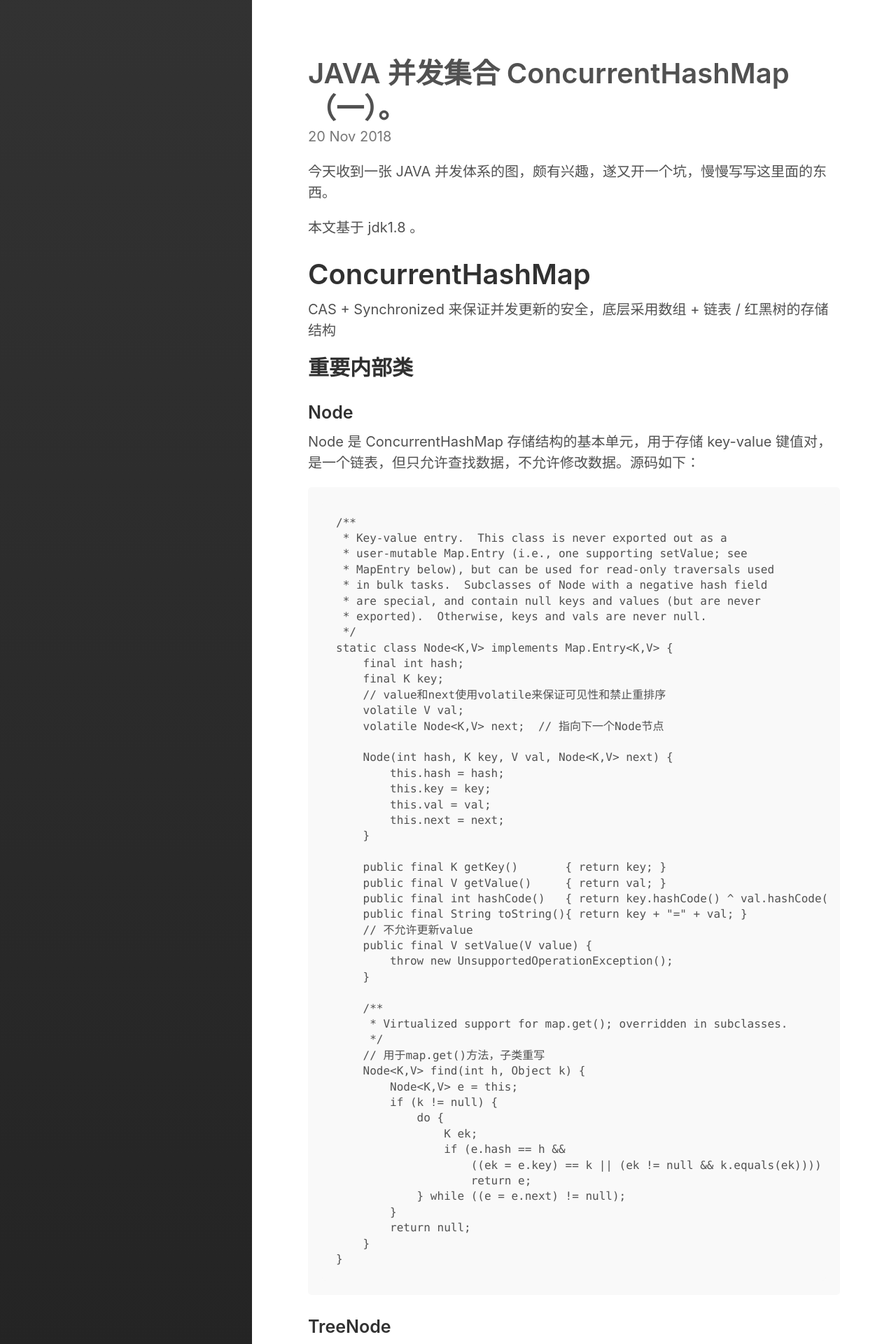
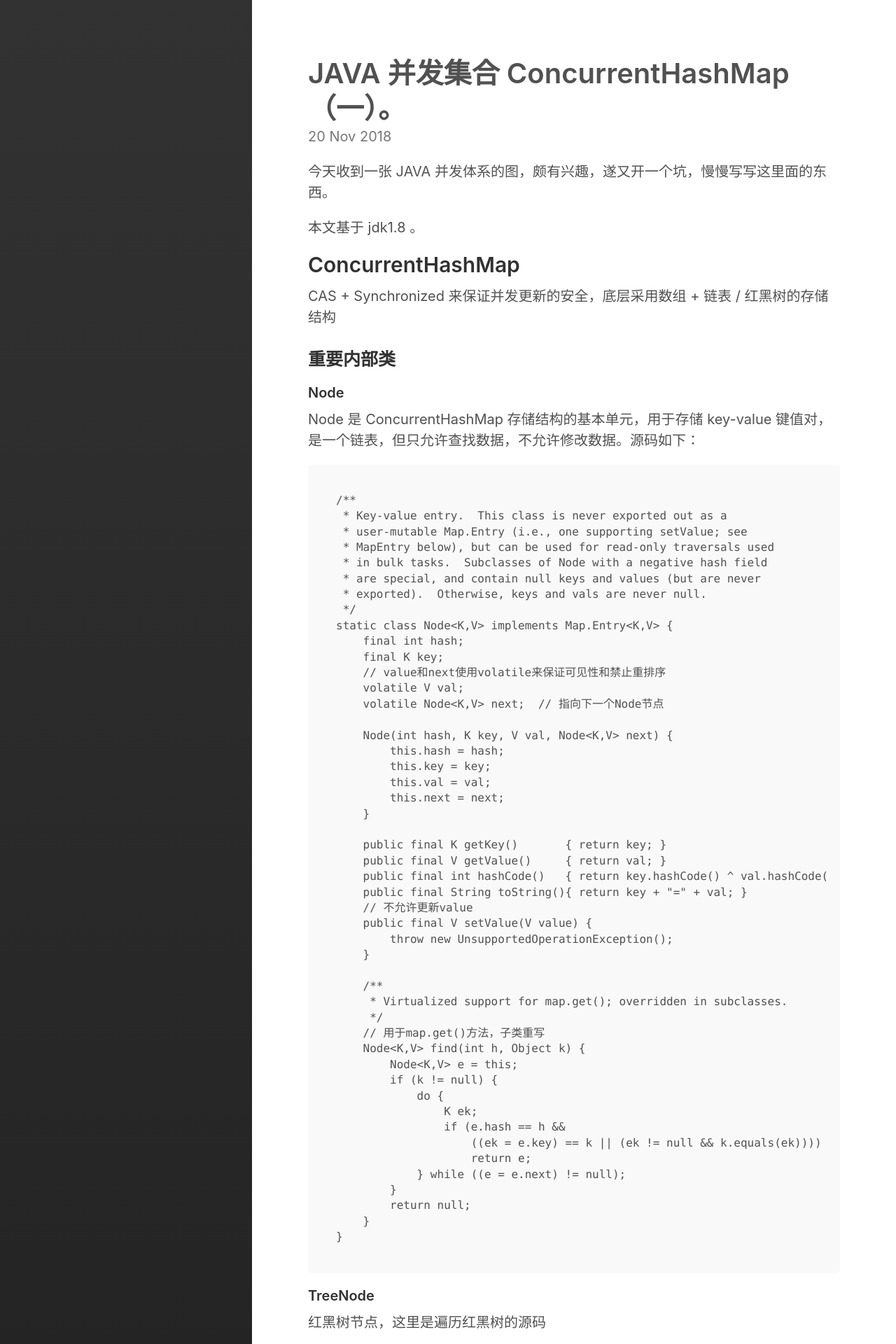
Before and after one commit to xinghelanchen/xinghelanchen.github.io, a Jekyll site: the page built from _posts/2018-11-20-JAVA并发集合ConcurrentHashMap（一）.md, in a window 1280 px wide. Shown: the top 1920 px of the page at 70% size. Built offline with Jekyll 4.4.1, drawn with Linux system fonts in a browser that asks for light colours; some of the changed text lies outside the part shown.

Commit message:
20181204

````diff
--- a/_posts/2018-11-20-JAVA并发集合ConcurrentHashMap（一）.md
+++ b/_posts/2018-11-20-JAVA并发集合ConcurrentHashMap（一）.md
@@ -7,13 +7,13 @@
 
 本文基于 jdk1.8 。
 
-# ConcurrentHashMap
+## ConcurrentHashMap
 
 CAS + Synchronized 来保证并发更新的安全，底层采用数组 + 链表 / 红黑树的存储结构
 
-## 重要内部类
+### 重要内部类
 
-### Node
+#### Node
 
 Node 是 ConcurrentHashMap 存储结构的基本单元，用于存储 key-value 键值对，是一个链表，但只允许查找数据，不允许修改数据。源码如下：
 
@@ -68,7 +68,7 @@
 }
 ```
 
-### TreeNode
+#### TreeNode
 
 红黑树节点，这里是遍历红黑树的源码
 
@@ -109,17 +109,17 @@
 }
 ```
 
-### TreeBin
+#### TreeBin
 
 相当于一颗红黑树，其构造方法其实就是构造红黑树的过程，封装 TreeNode 的容器，提供了转化红黑树的一些条件和锁的控制，封装了红黑树增删以及旋转节点操作，并且存了树的根节点
 
-### ForwardingNode
+#### ForwardingNode
 
 辅助节点，用于 ConcurrentHashMap扩容操作，只有 table 发生扩容的时候，ForwardingNode 才会发挥作用，作为一个占位符放在 table 中表示当前节点为 null 或则已经被移动。
 
 关于线程不安全的 HashMap 的扩容会出现死循环的情况，这个文章 [A Beautiful Race Condition](https://mailinator.blogspot.com/2009/06/beautiful-race-condition.html) 讲的很棒。
 
-### sizeCtr
+#### sizeCtr
 
 控制标识符，用来控制table初始化和扩容操作的
 
@@ -131,9 +131,9 @@
 
 * 正数或 0 代表 hash 表还没有被初始化，这个数值表示初始化或下一次扩容的大小。
 
-## 重要操作
+### 重要操作
 
-### initTable
+#### initTable
 
 ConcurrentHashMap 初始化方法，这个操作不在构造函数调用，而是在 put 的时候调用。
 
@@ -145,7 +145,7 @@
 CAS 比较交换的过程可以通俗的理解为 CAS(V,O,N) ，包含三个值分别为：V 内存地址存放的实际值；O 预期的值（旧值）；N 更新的新值。当 V 和 O 相同时，也就是说旧值和内存中实际的值相同表明该值没有被其他线程更改过，即该旧值 O 就是目前来说最新的值了，自然而然可以将新值N赋值给 V 。反之， V 和 O 不相同，表明该值已经被其他线程改过了则该旧值 O 不是最新版本的值了，所以不能将新值 N 赋给 V ，返回 V 即可。当多个线程使用 CAS 操作一个变量是，只有一个线程会成功，并成功更新，其余会失败。失败的线程会重新尝试，当然也可以选择挂起线程。
 ```
 
-### put
+#### put
 
 table 为 null，线程进入初始化步骤，如果有其他线程正在初始化，该线程挂起。
 
@@ -155,11 +155,11 @@
 
 其余情况就是按照链表或者红黑树结构插入节点，需要同步（加锁）。
 
-### get
+#### get
 
 从链表/红黑树节点获取
 
-### 扩容
+#### 扩容
 
 构建一个 nextTable，其大小为原来的两倍，这个步骤也是 CAS 操作
 
````
Also changed, not shown: other parts of _posts/2018-11-20-JAVA并发集合ConcurrentHashMap（一）.md (+3 -1 lines).
